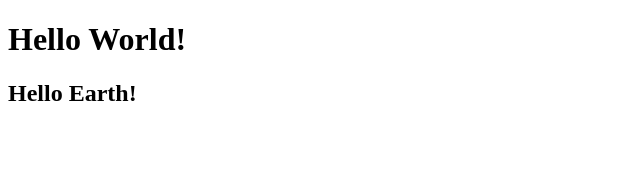
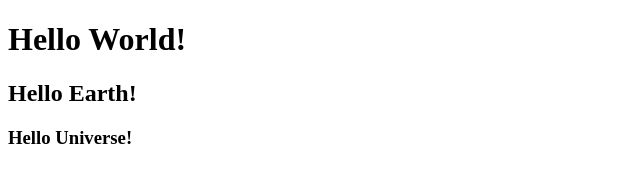
Before and after one commit to wasaybaig22182/MIRZA, a plain HTML site: page index.html in a window 1280 px wide. Shown: the whole page, without its empty margins (0-640 px from the left). Drawn offline with Linux system fonts and the light colour scheme.

Commit message:
last work

```diff
--- a/index.html
+++ b/index.html
@@ -9,5 +9,7 @@
     <h1>Hello World!</h1>
 
     <h2>Hello Earth!</h2>
+
+    <h3>Hello Universe!</h3>
 </body>
 </html>
```
